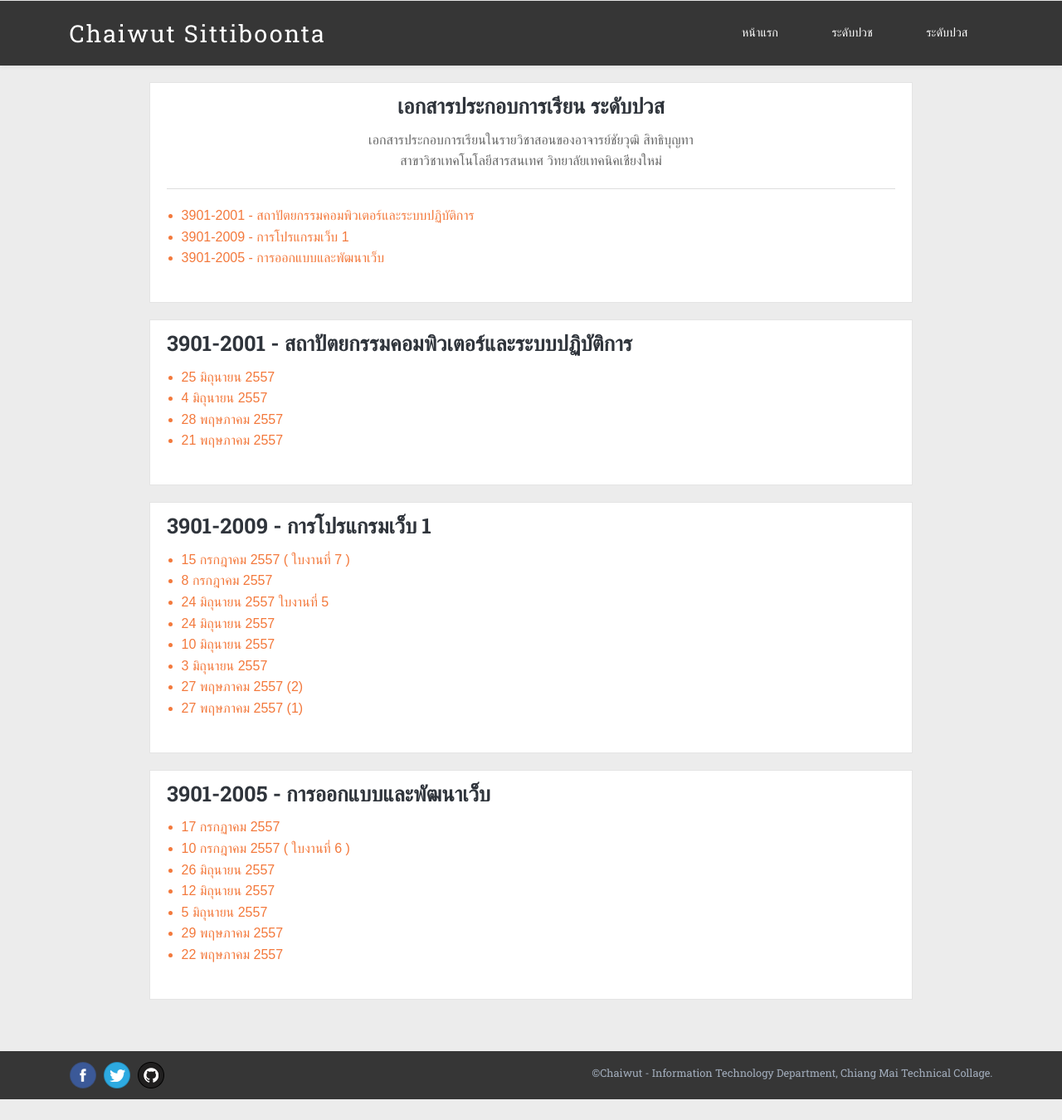
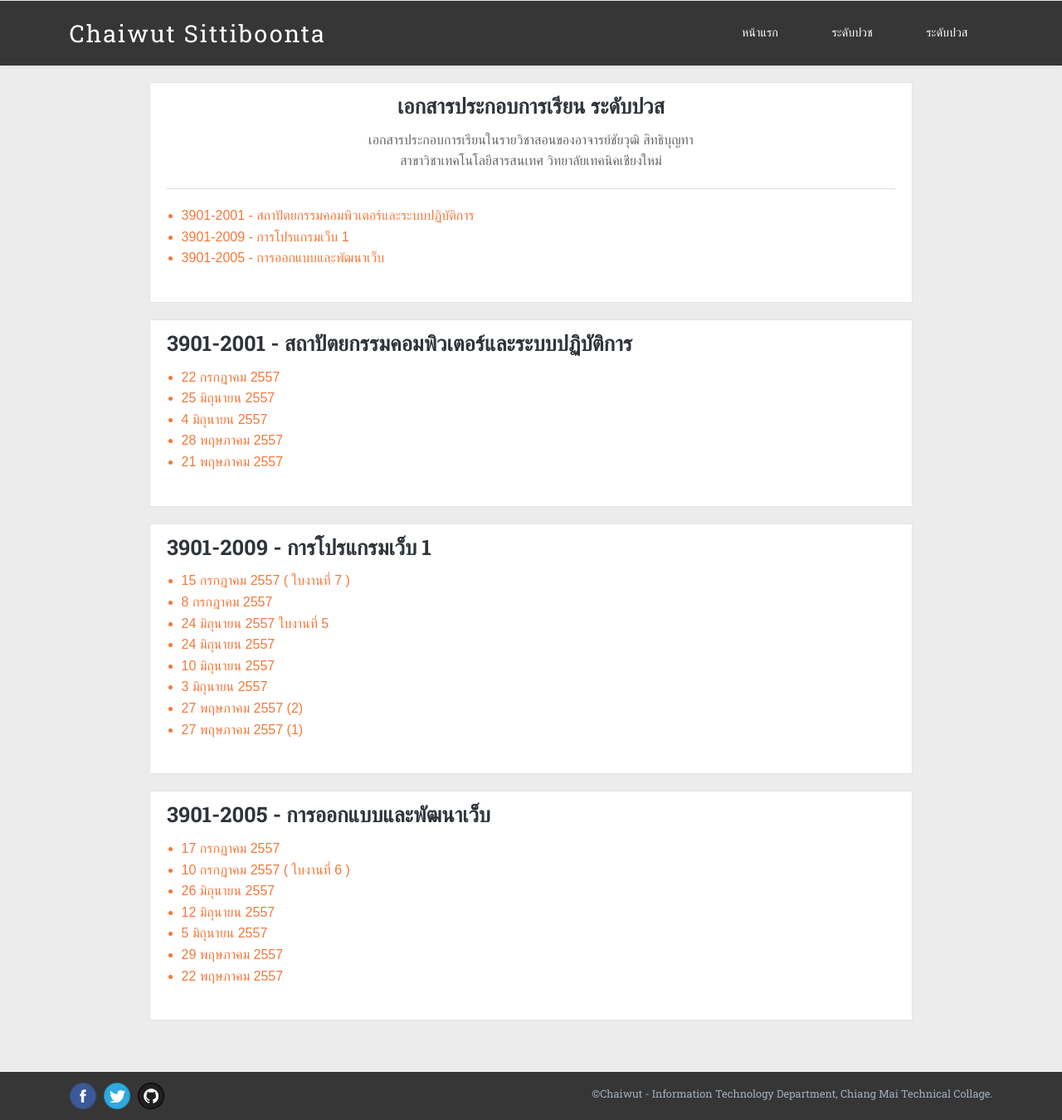
Before and after one commit to ichaiwut/ichaiwut.github.io, a Jekyll site: the page built from slides/high-diploma.html, in a window 1280 px wide. Shown: the whole page at 83% size. Built offline with Jekyll 4.4.1, drawn with Linux system fonts in a browser that asks for light colours; Markdown is read by kramdown in place of the engine named in the settings; before the commit the page ends 1325 px from its top, so only the background shows below that.

Commit message:
Added Slide

```diff
--- a/slides/high-diploma.html
+++ b/slides/high-diploma.html
@@ -32,6 +32,7 @@
 			<div class="post-list-container slide-con" id="com-art">
 				<h2>3901-2001 - สถาปัตยกรรมคอมพิวเตอร์และระบบปฏิบัติการ</h2>
 				<ul>
+					<li><a href="https://www.dropbox.com/s/dvrbitszyj5znex/3901-2001_9-07-14.pdf" target="_blank">22 กรกฎาคม 2557</a></li>
 					<li><a href="https://www.dropbox.com/s/1otibbonm9wiyux/3901-2001_25-06-2014.pdf" target="_blank">25 มิถุนายน 2557</a></li>
 					<li><a href="https://www.dropbox.com/s/mz5596sfddyx289/2901-2004_4-06-2014.pdf" target="_blank">4 มิถุนายน 2557</a></li>
 					<li><a href="https://www.dropbox.com/s/caqk067p1v2fk6e/3901-2001_28-05-2014.pdf" target="_blank">28 พฤษภาคม 2557</a></li>
```
